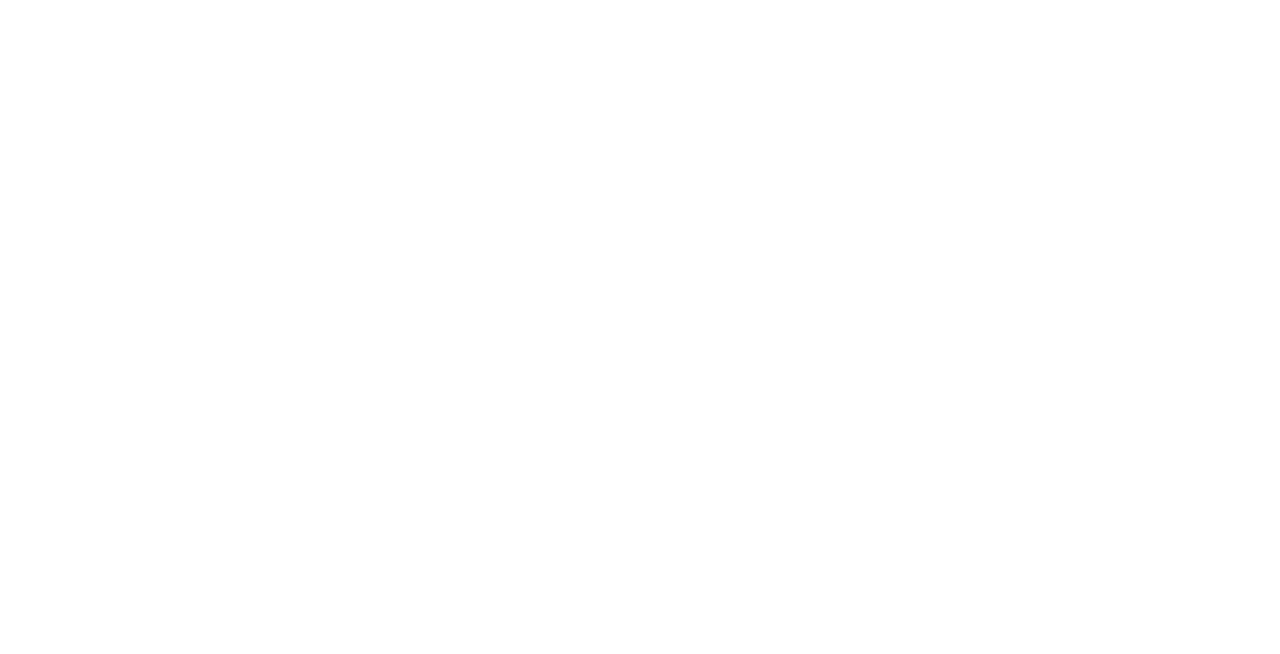
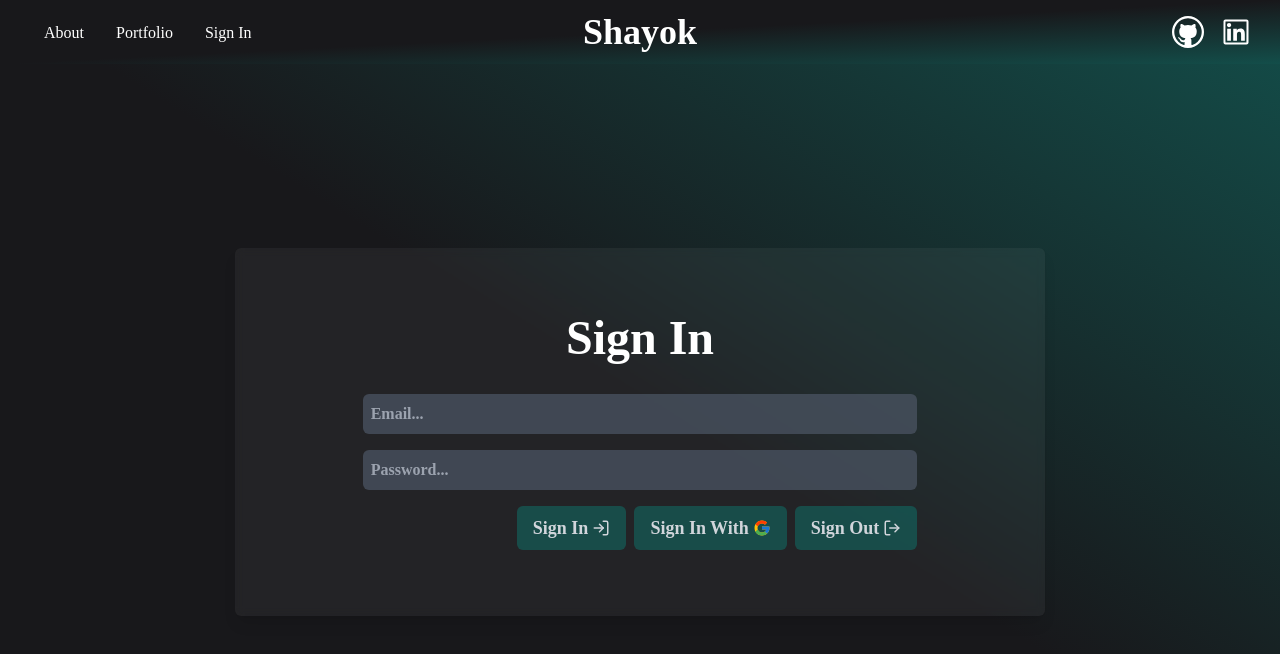
Before and after one commit to enohyn/shayok-portfolio, a React (Create React App) app: page /sign-in in a window 1280 px wide. Before the commit this address had no page. Shown: the top 654 px of the page. Built offline with nearby package versions, Linux system fonts and the light colour scheme.

Commit message:
Routes Changes

```diff
--- a/src/routes/RoutesConfig.jsx
+++ b/src/routes/RoutesConfig.jsx
@@ -1,13 +1,14 @@
 import React from "react";
 import { BrowserRouter, Route, Routes } from "react-router-dom";
 import HomePage from "../pages/Home/HomePage";
+import Login from "../pages/Login/Login";
 
 const RoutesConfig = () => {
     return (
         <BrowserRouter>
             <Routes>
                 <Route path="/" element={<HomePage />} />
-                {/* <Route path="/about" element={<About />} /> */}
+                <Route path="/sign-in" element={<Login/>} />
                 {/* <Route path="/portfolio" element={<ProjectExperience />} /> */}
                 {/* <Route path="/crowdsource/*" element={<CsRoutes />} /> */}
                 {/* <Route path="/braille/*" element={<BtbcRoutes />} /> */}
```
